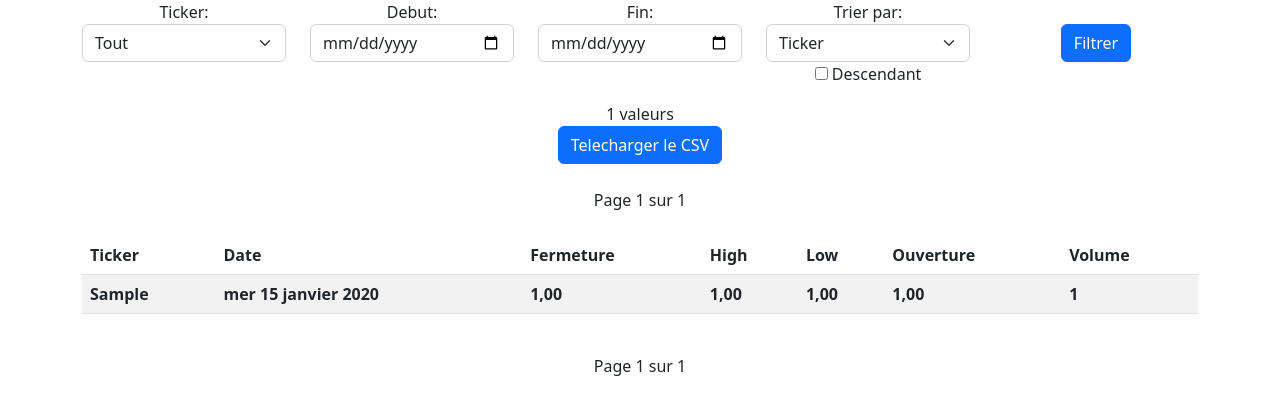
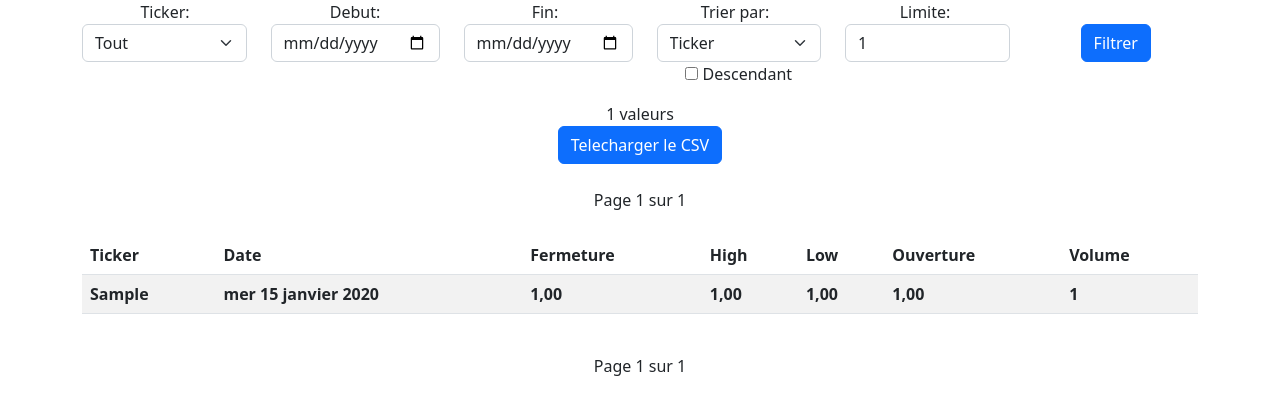
Before and after one commit to osamkz/Rivacube, a Django app: page / in a window 1280 px wide. Shown: the top 415 px of the page. Run offline with Django 4.2, Linux system fonts and the light colour scheme; a user stored in the database is signed in; tables that the repository leaves empty hold one stand-in row (values such as "Sample post"); lists and menus that the app fills with data are empty.

Commit message:
Added limit in view

```diff
--- a/templates/ticker/index.html
+++ b/templates/ticker/index.html
@@ -23,6 +23,9 @@
             </div>
             <div class="col">
                 <label for="sort">Trier par:</label>
+            </div>
+            <div class="col">
+                <label for="sort">Limite:</label>
             </div>
             <div class="col">
             </div>
@@ -72,6 +75,15 @@
                     >
                     <label for="desc">Descendant</label>
                 </span>
+            </div>
+            <div class="col">
+                <input
+                    class="form-control"
+                    type="number"
+                    id="limit"
+                    name="limit"
+                    value={{count|stringformat:"i"}}
+                />
             </div>
             <div class="col">
                 <button type="submit" class="btn btn-primary"/>
--- a/ticker/views.py
+++ b/ticker/views.py
@@ -57,6 +57,8 @@ class TickerListView(LoginRequiredMixin, ListView):
 
         if (len(self.request.GET)) == 0:
             return data[:10000]
+        if self.request.GET.get("limit"):
+            return data[:int(self.request.GET.get("limit"))]
         return data[:1000000]
 
     def get_tickers(self):
@@ -76,6 +78,8 @@ class TickerListView(LoginRequiredMixin, ListView):
         context["current_end_date"] = self.request.GET.get("endDate")
         context["current_sort"] = self.request.GET.get("sort")
         context["current_order"] = self.request.GET.get("desc")
+        context["current_limit"] = self.request.GET.get(
+            "limit") if self.request.GET.get("limit") else "1000000"
 
         return context
 
```
